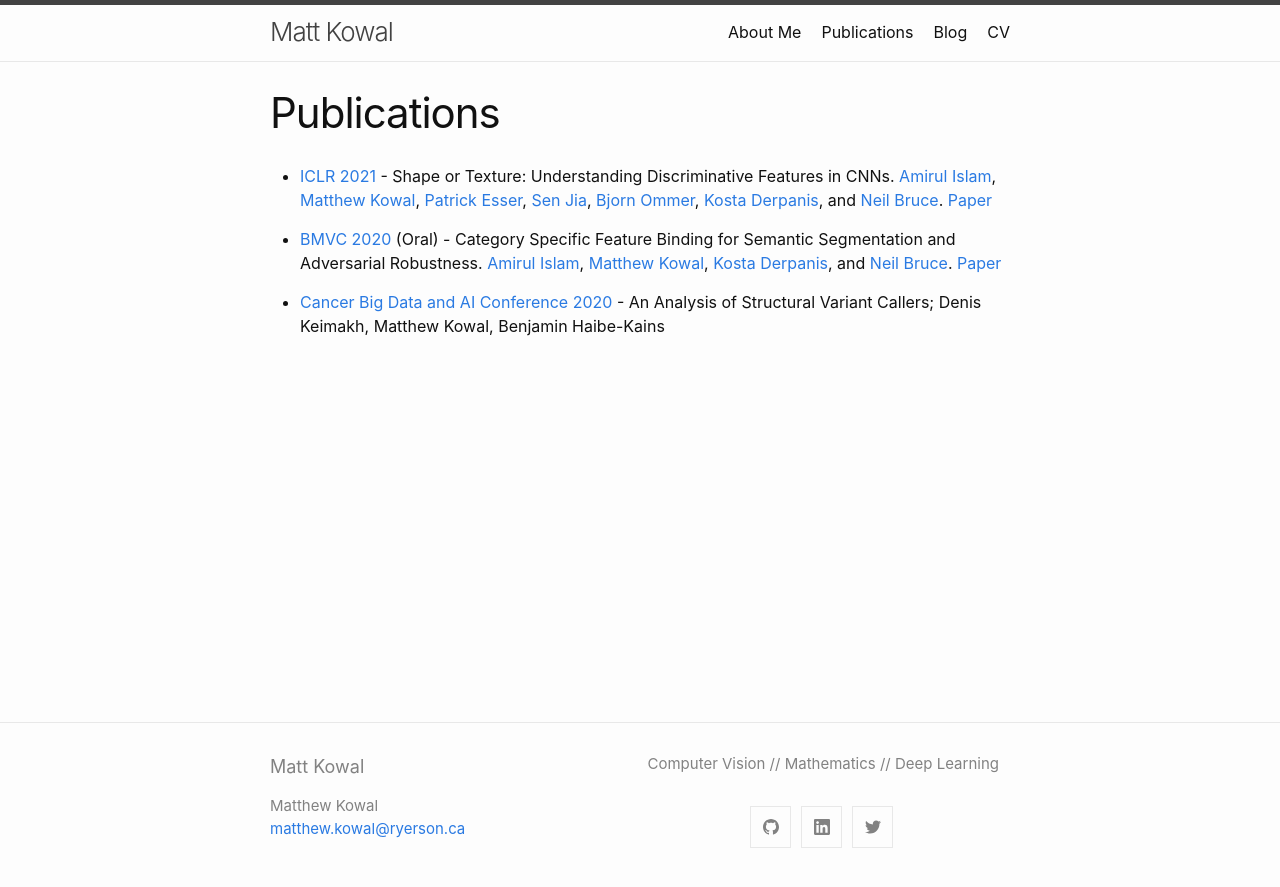
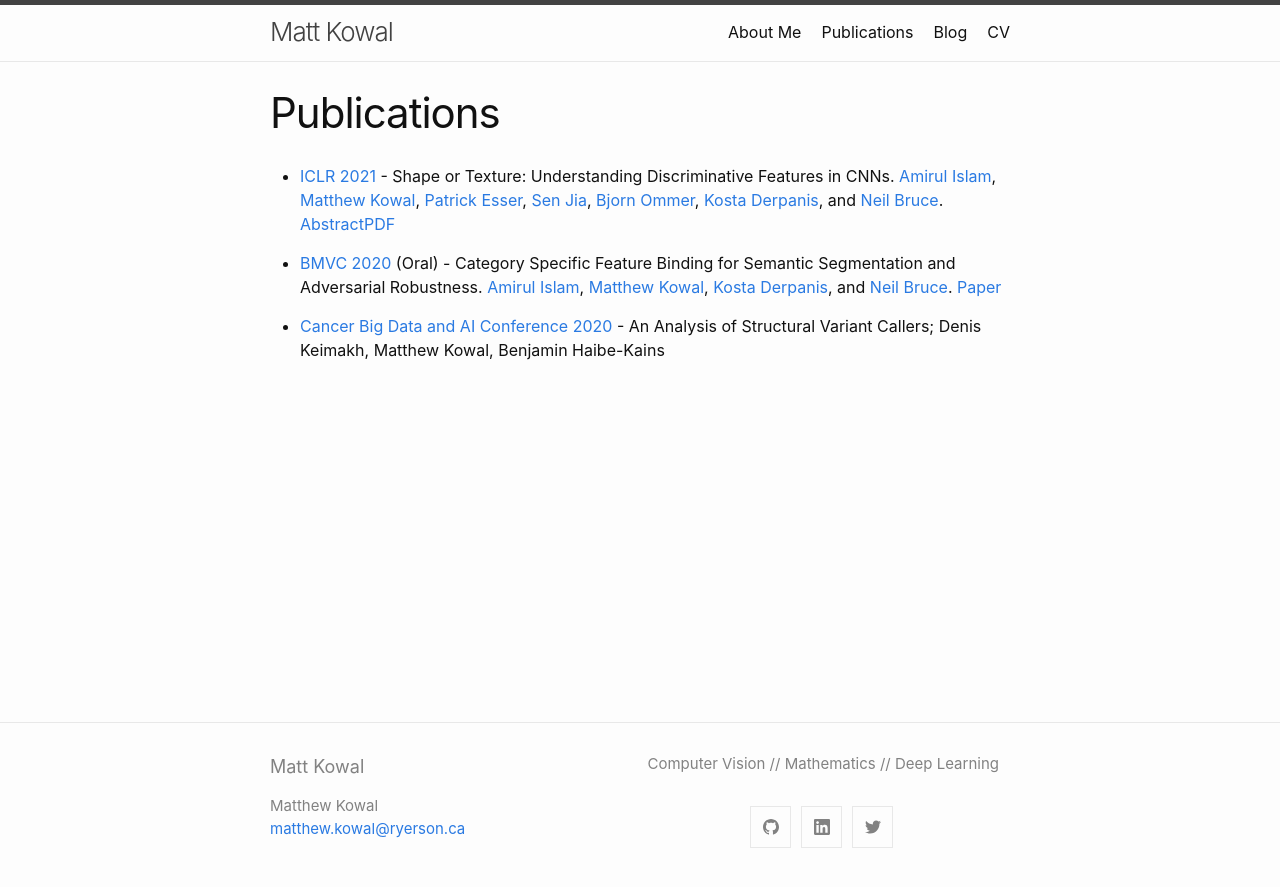
Before and after one commit to MKowal2/MKowal4.github.io, a Jekyll site: the page built from publications.md, in a window 1280 px wide. Shown: the top 887 px of the page. Built offline with Jekyll 4.4.1, drawn with Linux system fonts in a browser that asks for light colours.

Commit message:
Update publications.md

```diff
--- a/publications.md
+++ b/publications.md
@@ -4,7 +4,7 @@ title: Publications
 permalink: /publications/
 ---
 
-- [ICLR 2021](https://iclr.cc/) - Shape or Texture: Understanding Discriminative Features in CNNs. [Amirul Islam](https://www.cs.ryerson.ca/~amirul/), [Matthew Kowal](https://mkowal2.github.io/), [Patrick Esser](https://scholar.google.com/citations?user=ang8MoQAAAAJ&hl=en), [Sen Jia](https://github.com/SenJia), [Bjorn Ommer](https://hci.iwr.uni-heidelberg.de/people/bommer), [Kosta Derpanis](https://www.cs.ryerson.ca/~kosta/), and [Neil Bruce](https://www.cs.ryerson.ca/~bruce/). [Paper](https://openreview.net/pdf?id=NcFEZOi-rLa)
+- [ICLR 2021](https://iclr.cc/) - Shape or Texture: Understanding Discriminative Features in CNNs. [Amirul Islam](https://www.cs.ryerson.ca/~amirul/), [Matthew Kowal](https://mkowal2.github.io/), [Patrick Esser](https://scholar.google.com/citations?user=ang8MoQAAAAJ&hl=en), [Sen Jia](https://github.com/SenJia), [Bjorn Ommer](https://hci.iwr.uni-heidelberg.de/people/bommer), [Kosta Derpanis](https://www.cs.ryerson.ca/~kosta/), and [Neil Bruce](https://www.cs.ryerson.ca/~bruce/). [Abstract](https://arxiv.org/abs/2101.11604)[PDF](https://arxiv.org/pdf/2101.11604.pdf)
 
 - [BMVC 2020](https://bmvc2020.github.io/) (Oral) - Category Specific Feature Binding for Semantic Segmentation and Adversarial Robustness. [Amirul Islam](https://www.cs.ryerson.ca/~amirul/), [Matthew Kowal](https://mkowal2.github.io/), [Kosta Derpanis](https://www.cs.ryerson.ca/~kosta/), and [Neil Bruce](https://www.cs.ryerson.ca/~bruce/). [Paper](https://arxiv.org/abs/2008.05667)
 
```
